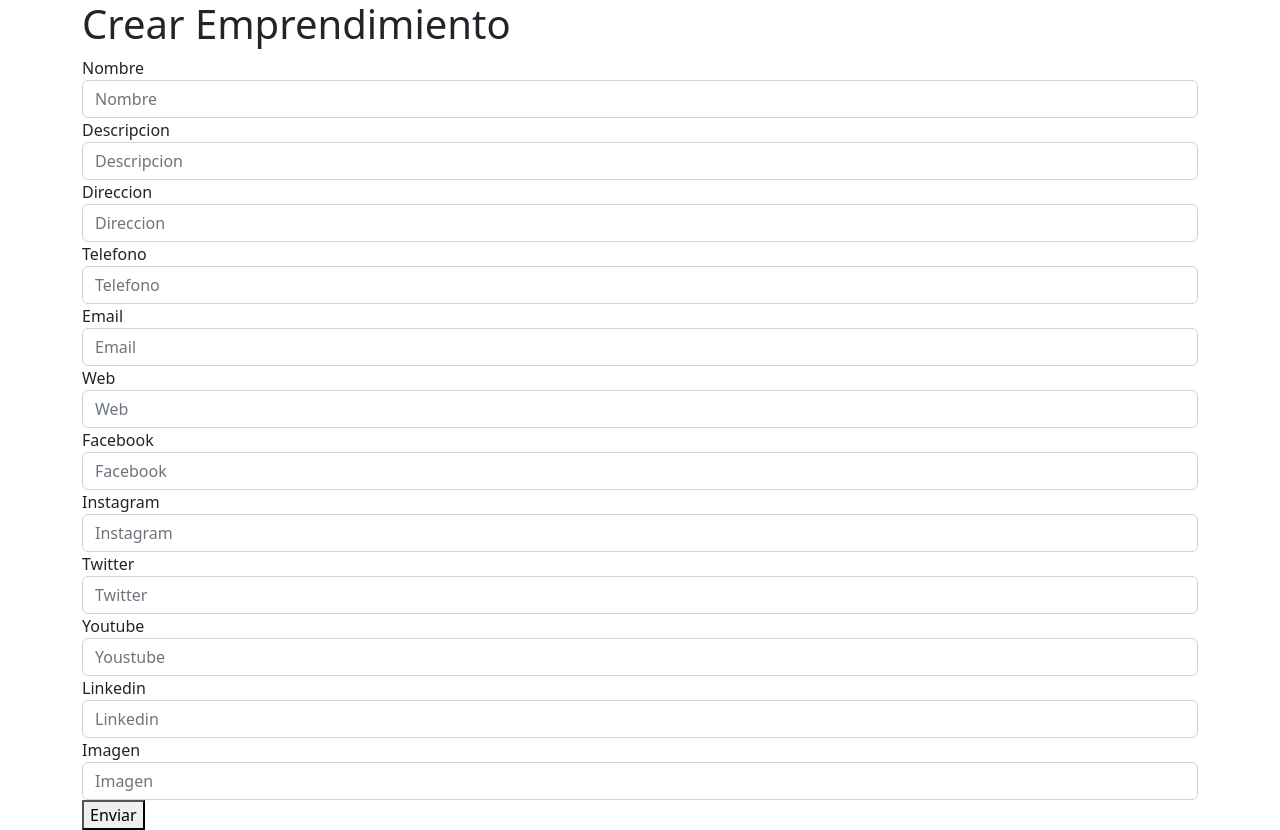
After one commit to forNerzul/interactive_maps_folium, a Flask app: template templates/crear_emprendimiento.html in a window 1280 px wide. The commit adds this page. Run offline with Flask 2, Linux system fonts and the light colour scheme; the template is opened without the code that fills it, so the values that code supplies are empty.

Commit message:
Adding Cosirijillas

```diff
--- a/app.py
+++ b/app.py
@@ -29,8 +29,7 @@ class Emprendimientos(db.Model):
     linkedin = db.Column(db.String(120), nullable=True)
     imagen = db.Column(db.String(120), nullable=True)
 
-# Object to database
-class Emprendimiento(object):
+    # constructor for the model
     def __init__(self, nombre, descripcion, direccion, telefono, email, web, facebook, instagram, twitter, youtube, linkedin, imagen):
         self.nombre = nombre
         self.descripcion = descripcion
@@ -44,9 +43,6 @@ class Emprendimiento(object):
         self.youtube = youtube
         self.linkedin = linkedin
         self.imagen = imagen
-
-    def __repr__(self):
-        return '<Emprendimiento %r>' % self.nombre
 
 @app.route("/")
 def index():
@@ -66,7 +62,19 @@ def index():
     # add marker to map
     folium.Marker(
         coords["coor_1"],
-        popup='<h1>Heladeria El Helado Feliz</h1> <img src="static/img/heladin.jpeg" width="250px"> <p>Abiertos desde 1806, cerrados cuando hay luna llena, pioneros en ingenieria heladil</p> <p><a class="btn btn-success" href="#"><i class="fa fa-whatsapp"> WhatsApp</i></a></p>',
+        popup='''<div class="container">
+        <div class="row">
+            <div class="col-md-12">
+                <h1 class="text-center">Heladeria El Helado Feliz</h1>
+                <img class="center-block" src="static/img/heladin.jpeg" width="250px">
+                <p class="text-center">Abiertos desde 1806, cerrados cuando hay luna llena, pioneros en ingenieria heladil</p>
+
+            </div>
+        </div>
+        <div class="row text-center">
+            <a class="fa fa-whatsapp btn btn-success" href="#" style="color:white;">WhatsApp</a>
+        </div>
+    </div>''',
         tooltip="Helados recalentados en microondas, una propuesta ideal para descontracturarse.",
         icon=folium.Icon(prefix='glyphicon',icon='home', icon_color='white', color='orange')
     ).add_to(mapita)
@@ -74,7 +82,20 @@ def index():
     # add another marker to map whith custom icon
     folium.Marker(
         coords["coor_2"],
-        popup='<h1>Penguin House 2.0</h1> <img src="static/img/penguin_house.jpeg" width="250px"> <p>Si tu codigo no se rompio, algo estas haciendo mal kp.</p><p><a class="btn btn-success" href="#"><i class="fa fa-whatsapp"> WhatsApp</i></a></p>',
+        popup='''
+                <div class="container">
+        <div class="row">
+            <div class="col-md-12">
+                <h1 class="text-center">Penguin House 2.0</h1>
+                <img class="center-block" src="static/img/penguin_house.jpeg" width="250px">
+                <p class="text-center">Si tu codigo no se rompio, algo estas haciendo mal kp.</p>
+
+            </div>
+        </div>
+        <div class="row text-center">
+            <a class="fa fa-whatsapp btn btn-success" href="#" style="color:white;">WhatsApp</a>
+        </div>
+    </div>''',
         tooltip="Retiro Espiritual para programadores, creemos en el moustro de spaghetti volador",
         icon=penguIcon
     ).add_to(mapita)
@@ -84,39 +105,41 @@ def index():
 
     return render_template('index.html')
 
+# route to the folium generated map in the template, this will be used in the index.html trought an iframe.
 @app.route("/mapa")
 def mapa():
     return render_template('map.html')
 
+# endpoint to add new emprendimiento request from form with POST method
 @app.route("/crear_emprendimiento", methods=['GET', 'POST'])
-def crear_emprendimiento():
-    if request.method == 'POST':
-        nombre = request.form['nombre']
-        descripcion = request.form['descripcion']
-        direccion = request.form['direccion']
-        telefono = request.form['telefono']
-        email = request.form['email']
-        web = request.form['web']
-        facebook = request.form['facebook']
-        instagram = request.form['instagram']
-        twitter = request.form['twitter']
-        youtube = request.form['youtube']
-        linkedin = request.form['linkedin']
-        imagen = request.form['imagen']
+def crear_emprendimiento(): # GET and POST methods
+    if request.method == 'POST': # if the method is POST
+        nombre = request.form['nombre'] # get the name from the form
+        descripcion = request.form['descripcion'] # get the description from the form
+        direccion = request.form['direccion'] # get the address from the form
+        telefono = request.form['telefono'] # get the phone from the form
+        email = request.form['email'] # get the email from the form
+        web = request.form['web'] # get the web from the form
+        facebook = request.form['facebook'] # get the facebook from the form
+        instagram = request.form['instagram'] # get the instagram from the form
+        twitter = request.form['twitter'] # get the twitter from the form
+        youtube = request.form['youtube'] # get the youtube from the form
+        linkedin = request.form['linkedin'] # get the linkedin from the form
+        imagen = request.form['imagen'] # get the image from the form
 
-        emprendimiento = Emprendimiento(nombre, descripcion, direccion, telefono, email, web, facebook, instagram, twitter, youtube, linkedin, imagen)
+        emprendimiento = Emprendimientos(nombre, descripcion, direccion, telefono, email, web, facebook, instagram, twitter, youtube, linkedin, imagen) # create object with the data from the form
 
-        db.session.add(emprendimiento)
-        db.session.commit()
+        db.session.add(emprendimiento) # add the object to the database
+        db.session.commit() # commit the changes to the database
 
-        return redirect(url_for('index'))
+    return render_template('crear_emprendimiento.html') # return the template
 
+# endpoint for viewing all emprendimientos in the database
 @app.route("/listar_emprendimientos")
 def listar_emprendimientos():
-    emprendimientos = Emprendimientos.query.all()
-    print(emprendimientos[0].nombre)
-    return render_template('listar_emprendimientos.html', emprendimientos=emprendimientos)
+    emprendimientos = Emprendimientos.query.all() # get all emprendimientos from the database
+    return render_template('listar_emprendimientos.html', emprendimientos=emprendimientos) # pass the emprendimientos to the template
 
-if __name__ == "__main__":
-    db.create_all()
-    app.run(debug=True)
+if __name__ == "__main__": # if we are running this file directly, run the app
+    db.create_all() # create database tables
+    app.run(debug=True) # run app in debug mode
--- /dev/null
+++ b/templates/crear_emprendimiento.html
@@ -0,0 +1,68 @@
+<!DOCTYPE html>
+<html lang="en">
+<head>
+    <meta charset="UTF-8">
+    <meta http-equiv="X-UA-Compatible" content="IE=edge">
+    <meta name="viewport" content="width=device-width, initial-scale=1.0">
+     <!-- CSS only -->
+     <link href="https://cdn.jsdelivr.net/npm/bootstrap@5.2.0/dist/css/bootstrap.min.css" rel="stylesheet" integrity="sha384-gH2yIJqKdNHPEq0n4Mqa/HGKIhSkIHeL5AyhkYV8i59U5AR6csBvApHHNl/vI1Bx" crossorigin="anonymous">
+    <title>Crear Emprendimiento</title>
+</head>
+<body>
+    <div class="container">
+        <div class="col-sm-12">
+            <h1>Crear Emprendimiento</h1>
+            <form action="/crear_emprendimiento" method="POST">
+                <div class="form-group">
+                    <label for="nombre">Nombre</label>
+                    <input type="text" class="form-control" id="nombre" name="nombre" placeholder="Nombre">
+                </div>
+                <div class="form-group">
+                    <label for="descripcion">Descripcion</label>
+                    <input type="text" class="form-control" id="descripcion" name="descripcion" placeholder="Descripcion">
+                </div>
+                <div class="form-group">
+                    <label for="direccion">Direccion</label>
+                    <input type="text" class="form-control" id="direccion" name="direccion" placeholder="Direccion">
+                </div>
+                <div class="form-group">
+                    <label for="telefono">Telefono</label>
+                    <input type="text" class="form-control" id="telefono" name="telefono" placeholder="Telefono">
+                </div>
+                <div class="form-group">
+                    <label for="email">Email</label>
+                    <input type="text" class="form-control" id="email" name="email" placeholder="Email">
+                </div>
+                <div class="form-group">
+                    <label for="web">Web</label>
+                    <input type="text" class="form-control" id="web" name="web" placeholder="Web">
+                </div>
+                <div class="form-group">
+                    <label for="facebook">Facebook</label>
+                    <input type="text" class="form-control" id="facebook" name="facebook" placeholder="Facebook">
+                </div>
+                <div class="form-group">
+                    <label for="instagram">Instagram</label>
+                    <input type="text" class="form-control" id="instagram" name="instagram" placeholder="Instagram">
+                </div>
+                <div class="form-group">
+                    <label for="twitter">Twitter</label>
+                    <input type="text" class="form-control" id="twitter" name="twitter" placeholder="Twitter">
+                </div>
+                <div class="form-group">
+                    <label for="youtube">Youtube</label>
+                    <input type="text" class="form-control" id="youtube" name="youtube" placeholder="Youstube">
+                </div>
+                <div class="form-group">
+                    <label for="linkedin">Linkedin</label>
+                    <input type="text" class="form-control" id="linkedin" name="linkedin" placeholder="Linkedin">
+                </div>
+                <div class="form-group">
+                    <label for="imagen">Imagen</label>
+                    <input type="text" class="form-control" id="imagen" name="imagen" placeholder="Imagen">
+                </div>
+                <button type="submit">Enviar</button>
+        </div>
+    </div>
+</body>
+</html>
```
Also changed, not shown: templates/map.html (+24 -24 lines).
